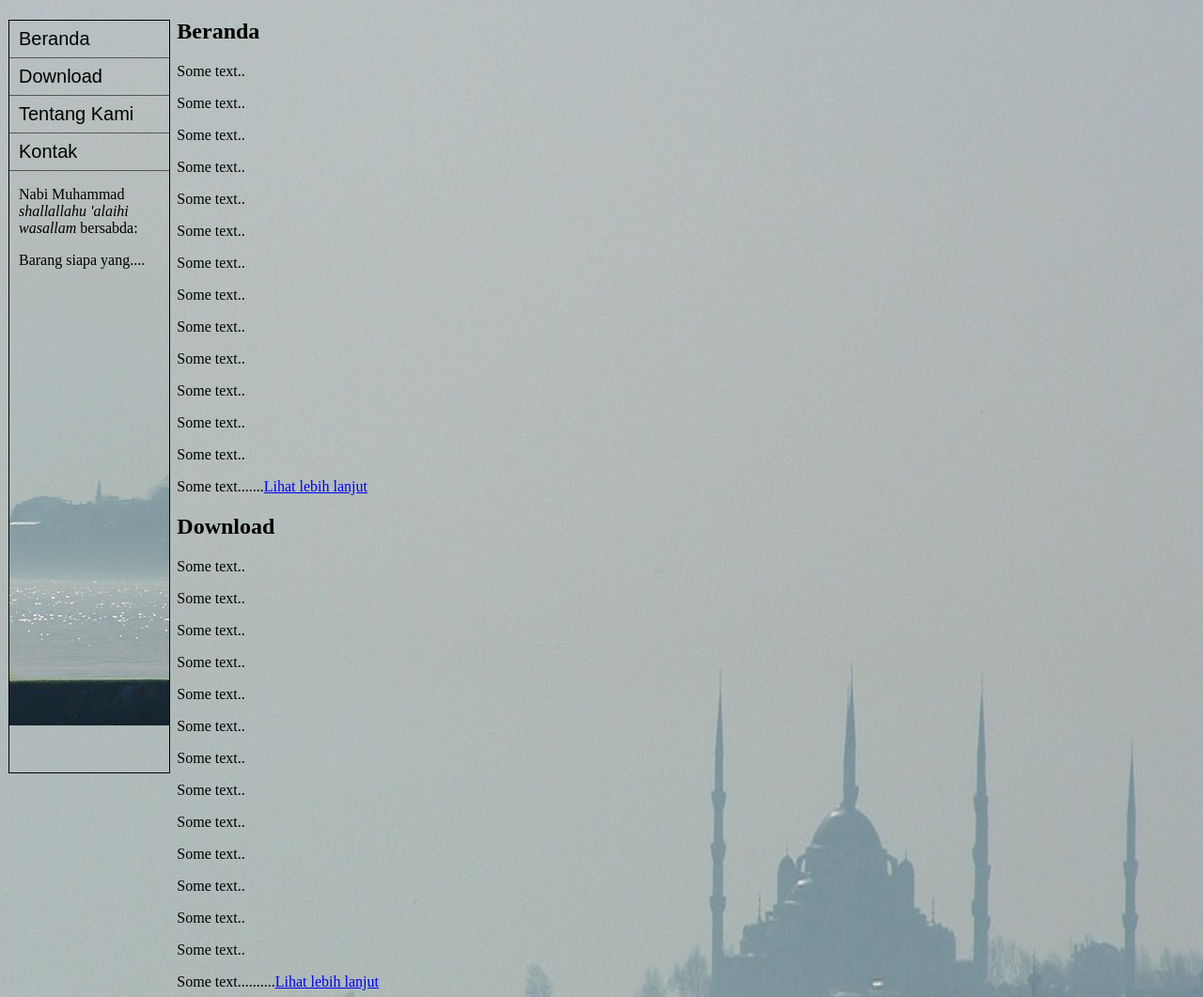
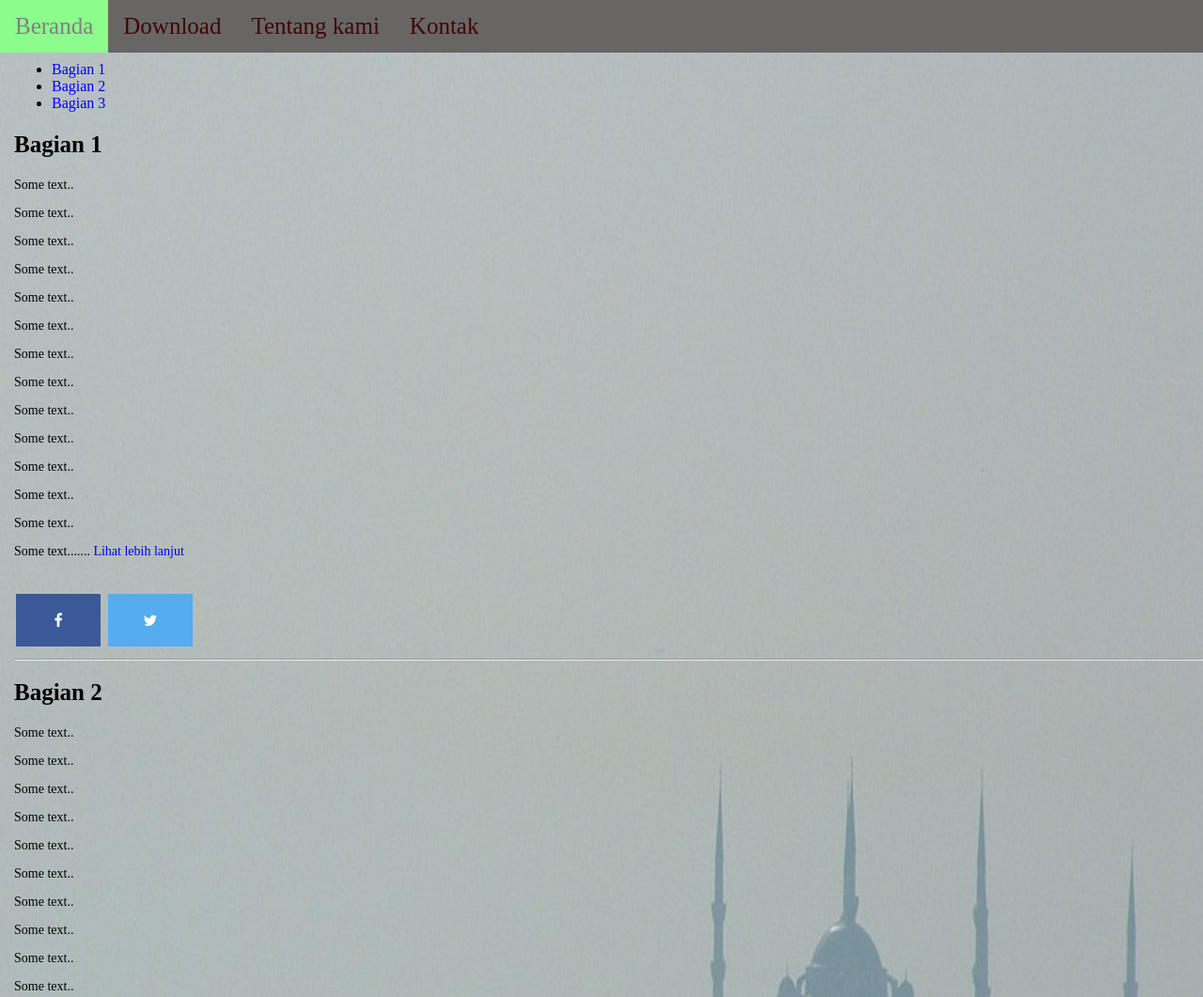
Before and after one commit to muhammadiqbalmanthani007/hello-world, a plain HTML site: page assets/index.html in a window 1280 px wide. Shown: the top 1061 px of the page at 94% size. Drawn offline with Linux system fonts and the light colour scheme.

Commit message:
Add existing file

```diff
--- a/assets/index.html
+++ b/assets/index.html
@@ -3,33 +3,35 @@
 
 <head>
     <title>Cara Menghubungkan File CSS ke HTML</title>
-    <link rel="stylesheet" type="text/css" href="style.css"> </head>
+    <link rel="stylesheet" type="text/css" href="style.css">
+    <link rel="stylesheet" href="https://cdnjs.cloudflare.com/ajax/libs/font-awesome/4.7.0/css/font-awesome.min.css"> </head>
+<header>
+    <div class="nav">
+        <a href="#">Beranda</a>
+        <a href="#">Download</a>
+        <a href="#">Tentang kami</a>
+        <a href="#">Kontak</a>
+        <a href="#"></a>
+    </div>
+</header>
 
 <body>
-    <header class="main-header">
-        <ul id="nav">
+    <main class="main">
+        <div>
+            <ul>
                 <li>
-                <a href="#beranda">Beranda</a>
+                    <a href="#bagian1">Bagian 1</a>
                 </li>
                 <li>
-                <a href="#download">Download</a>
+                    <a href="#bagian2">Bagian 2</a>
                 </li>
                 <li>
-                <a href="#tentang-kami">Tentang Kami</a>
-            </li>
-            <li>
-                <a href="#kontak">Kontak</a>
-            </li>
-            <li id="abdullah">
-                <p>Nabi Muhammad
-                    <em>shallallahu 'alaihi wasallam</em> bersabda:</p>
-                <p>Barang siapa yang....</p>
+                    <a href="#bagian3">Bagian 3</a>
                 </li>
             </ul>
-    </header>
-    <main>
+        </div>
         <div>
-            <h2 id="beranda">Beranda</h2>
+            <h2 id="bagian1">Bagian 1</h2>
             <p>Some text..</p>
             <p>Some text..</p>
             <p>Some text..</p>
@@ -43,8 +45,14 @@
             <p>Some text..</p>
             <p>Some text..</p>
             <p>Some text..</p>
-            <p>Some text.......<a href="#" target="_blank">Lihat lebih lanjut</a></p>
-            <h2 id="download">Download</h2>
+            <p>Some text.......
+                <a href="#" target="_blank">Lihat lebih lanjut</a>
+            </p>
+            <br>
+            <a href="#" class="fa fa-facebook"></a>
+            <a href="#" class="fa fa-twitter"></a>
+            <hr>
+            <h2 id="bagian2">Bagian 2</h2>
             <p>Some text..</p>
             <p>Some text..</p>
             <p>Some text..</p>
@@ -58,8 +66,14 @@
             <p>Some text..</p>
             <p>Some text..</p>
             <p>Some text..</p>
-            <p>Some text..........<a href="#" target="_blank">Lihat lebih lanjut</a></p>
-            <h2 id="tentang-kami">Tentang Kami</h2>
+            <p>Some text..........
+                <a href="#" target="_blank">Lihat lebih lanjut</a>
+            </p>
+            <br>
+            <a href="#" class="fa fa-facebook"></a>
+            <a href="#" class="fa fa-twitter"></a>
+            <hr>
+            <h2 id="bagian3">Bagian 3</h2>
             <p>Some text..</p>
             <p>Some text..</p>
             <p>Some text..</p>
@@ -73,7 +87,13 @@
             <p>Some text..</p>
             <p>Some text..</p>
             <p>Some text..</p>
-            <p>Some text.........<a href="#" target="_blank">Lihat lebih lanjut</a></p>
+            <p>Some text.........
+                <a href="#" target="_blank">Lihat lebih lanjut</a>
+            </p>
+            <br>
+            <a href="#" class="fa fa-facebook"></a>
+            <a href="#" class="fa fa-twitter"></a>
+            <hr>
         </div>
     </main>
     <!--<hr id="garis-footer">-->
--- a/assets/style.css
+++ b/assets/style.css
@@ -1,61 +1,74 @@
-#nav {
-    list-style-type: none;      /*untuk menghilangkan tanda list*/
-    /*background: #f1f1f1;*/       /*latar belakang untuk elemen list ketika belum aktif*/
-    width: 170px;               /*lebar untuk kotak list*/
-    margin: 1px;
-    padding: 0;                 /*setting padding untuk kotak ul*/
-    border:1px solid ;    /*setting border untuk kotak ul*/
+
+.nav {
+    overflow: hidden;
+    background-color: rgb(104, 101, 101);
+    top: 0;
     position: fixed;
-    height: 100%;
-    overflow: auto;
-    /*background-image:url(https://cdn.pixabay.com/photo/2016/10/17/08/19/istanbul-1747157_960_720.png);*/
-    background-image: url('image1.jpg');
-    background-repeat: no-repeat;
-    background-size: 170px 750px;
+    width: 100%;
 }
 
-
-li a {
-    font-family: sans-serif;
-    color: black;
-    font-size: 20px;            /*ukuran tulisan navigasi*/
-    text-decoration: none;      /*untuk menghilangkan dekorasi teks seperti garis bawah */
-    display: block;             /*menjadikan elemen list nya berjenis block-level*/
-    padding: 8px 10px;          /*setting padding untuk list, atas bawah 8 pixel, kiri kanan 10 pixel*/
-    border-bottom: 1px #555 solid; /*dari selectr #nav, properti border nya belum
-                                        membuat garis bagian bawah masing-masing menu. Nah dengan
-                                        perintah ini, kita membuat garis bagian bawah untuk masing-masing menu*/
-    /*text-align: justify*/             /*menjadikan teks tulisan menu di tengah*/
+.nav a {
+    float: left;
+    display: block;
+    color: rgb(63, 6, 6);
+    text-align: center;
+    padding: 14px 16px;
+    text-decoration: none;
+    font-size: 25px;
 }
 
-li a:hover {
-    background-color: green;    /*jika aktif, latar belakang akan berwarna hijau*/
-    color: white;               /*jika aktif, tulisan akan berwarna putih*/
+.nav a:hover {
+    background-color: rgb(140, 252, 140);    /*jika aktif, latar belakang akan berwarna hijau*/
+    color: gray;               /*jika aktif, tulisan akan berwarna putih*/
 }
 
-main {
-    margin-top: 1%;
-    margin-left:13%;            /*margin kiri untuk bagian utama halaman*/
-    padding:0px 16px;          /*ukuran padding bagian utama*/
-    height:1600px;          /*ini dibuat 1000px hanya untuk ngecek
-                            kalau fixed navigation bar nya bekerja*/
+.main {
+    margin-top: 65px;
+    margin-left: 15px;
 }
 
 body {
     background-image: url('image2.jpg');
     background-repeat: no-repeat;
     background-size: 100% 100%;
-    background-position: left;
+    margin: 0;
 }
 
 footer {
     margin-left: 14%;
 }
 
-#abdullah {
-    margin: 10px;
+a {
+    text-decoration: none;
 }
 
-#garis-footer {
-    margin-left: 13%;
+p {
+    font-size: 14px;
 }
+
+h1, h2, h3, h4, h5, h6 {
+    font-size: 25px;
+}
+
+.fa {
+    padding: 20px;
+    font-size: 30px;
+    width: 50px;
+    text-align: center;
+    text-decoration: none;
+    margin: 5px 2px;
+}
+
+.fa:hover {
+    opacity: 0.7;
+}
+
+.fa-facebook {
+    background: #3b5998;
+    color: white;
+}
+
+.fa-twitter {
+    background: #55acee;
+    color: white;
+}
```
Lines whose indentation alone changed are shown as unchanged.
